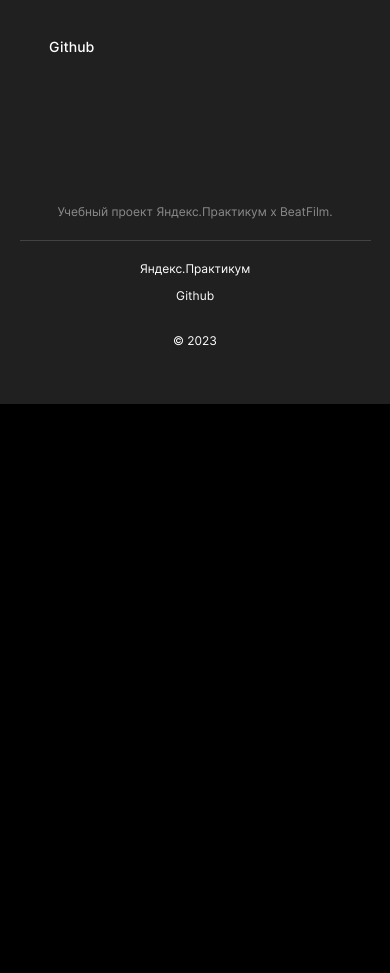
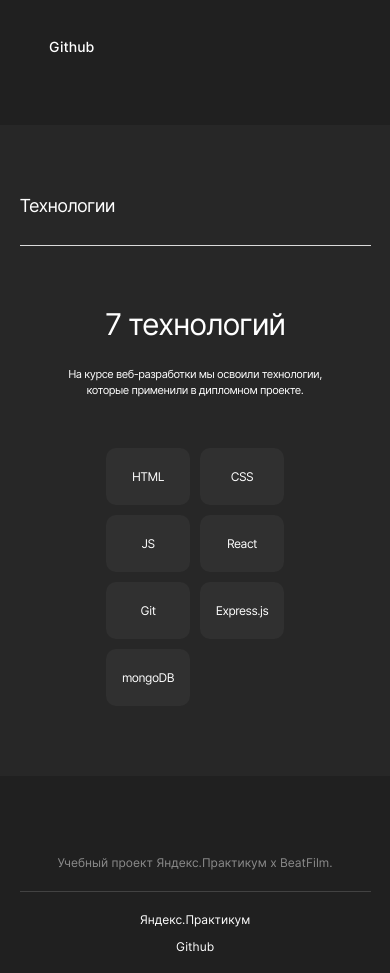
Before and after one commit to natali-kamenkova/movies-explorer-frontend, a React (Create React App) app: page / in a window 390 px wide. Shown: the part 1900-2873 px from the top of the page. Before the commit the page ends 2304 px from the top, so only its background shows below. Built offline with nearby package versions, Linux system fonts and the light colour scheme.

Commit message:
techologies

```diff
--- a/src/components/Main/Main.js
+++ b/src/components/Main/Main.js
@@ -3,12 +3,14 @@ import AboutMe from "../AboutMe/AboutMe";
 import AboutProject from "../AboutProject/AboutProject";
 import "./Main.css";
 import Promo from "../Promo/Promo";
+import Techs from "../Techs/Techs";
 
 function Main() {
     return (<main className="main">
         <Promo/>
         <AboutProject/>
         <AboutMe/>
+        <Techs />
     </main>);
 }
 
--- /dev/null
+++ b/src/components/Techs/Techs.css
@@ -0,0 +1,143 @@
+.techs {
+    width: 100%;
+    padding-top: 100px;
+    display: flex;
+    flex-direction: column;
+    align-items: center;
+    background-color: #272727;
+}
+
+.techs__text {
+    width: 90%;
+    max-width: 1140px;
+    font-style: normal;
+    font-weight: 400;
+    font-size: 22px;
+    line-height: 27px;
+    letter-spacing: -0.04em;
+    color: #FFFFFF;
+    border-bottom: 1px solid #DADADA;
+    padding: 0 0 23px;
+    margin: 0 0 90px;
+}
+
+.techs__about {
+    margin: 0;
+    padding-bottom: 26px;
+    font-family: 'Inter', sans-serif;
+    font-style: normal;
+    font-weight: 400;
+    font-size: 50px;
+    line-height: 58px;
+    letter-spacing: -0.04em;
+    color: #FFFFFF;
+}
+
+.techs__description {
+    margin: 0;
+    max-width: 460px;
+    font-style: normal;
+    font-weight: 400;
+    font-size: 14px;
+    line-height: 20px;
+    text-align: center;
+    letter-spacing: -0.04em;
+    color: #FFFFFF;
+    padding-bottom: 100px;
+}
+
+.techs__elements {
+    margin: 0;
+    padding: 0 0 100px;
+    width: 690px;
+    height: 60px;
+    list-style-type: none;
+    display: grid;
+    grid-template-columns: repeat(auto-fit, minmax(60px, 1fr));
+    gap: 10px;
+}
+
+.techs__element {
+    display: block;
+    text-align: center;
+    padding-top: 21px;
+    background-color: #303030;
+    border-radius: 10px;
+    font-weight: 400;
+    font-size: 14px;
+    line-height: 17px;
+    letter-spacing: -0.04em;
+    color: #FFFFFF;
+}
+
+@media (max-width: 769px) {
+    .techs {
+        padding-top: 90px;
+    }
+
+    .techs__text {
+        max-width: 668px;
+        margin-bottom: 80px;
+    }
+
+    .techs__about {
+        font-size: 40px;
+        line-height: 40px;
+        padding-bottom: 22px;
+    }
+
+    .techs__description {
+        font-size: 12px;
+        line-height: 18px;
+        padding-bottom: 83px;
+    }
+
+    .techs__elements {
+        padding: 0 0 90px;
+        width: 648px;
+        height: 57px;
+    }
+
+    .techs__element {
+        font-size: 12px;
+        line-height: 15px;
+    }
+}
+
+@media (max-width: 700px) {
+    .techs__description {
+        max-width: 292px;
+    }
+
+    .techs__elements {
+        padding: 0 0 70px;
+        width: 178px;
+        height: 258px;
+    }
+}
+
+@media (max-width: 425px) {
+    .techs {
+        padding-top: 70px;
+    }
+
+    .techs__text {
+        font-size: 18px;
+        line-height: 22px;
+        min-width: 292px;
+        padding-bottom: 28px;
+        margin-bottom: 60px;
+    }
+
+    .techs__about {
+        font-size: 30px;
+        line-height: 36px;
+        padding-bottom: 24px;
+    }
+
+    .techs__description {
+        font-size: 11px;
+        line-height: 16px;
+        padding-bottom: 50px;
+    }
+}
--- /dev/null
+++ b/src/components/Techs/Techs.js
@@ -0,0 +1,24 @@
+import React from "react";
+import "./Techs.css";
+
+function Techs() {
+    return (<section className="techs" id="techs">
+        <h2 className="techs__text">Технологии</h2>
+        <p className="techs__about">7 технологий</p>
+        <p className="techs__description">
+            На курсе веб-разработки мы освоили технологии, которые применили в
+            дипломном проекте.
+        </p>
+        <ul className="techs__elements">
+            <li className="techs__element">HTML</li>
+            <li className="techs__element">CSS</li>
+            <li className="techs__element">JS</li>
+            <li className="techs__element">React</li>
+            <li className="techs__element">Git</li>
+            <li className="techs__element">Express.js</li>
+            <li className="techs__element">mongoDB</li>
+        </ul>
+    </section>);
+}
+
+export default Techs;
```
